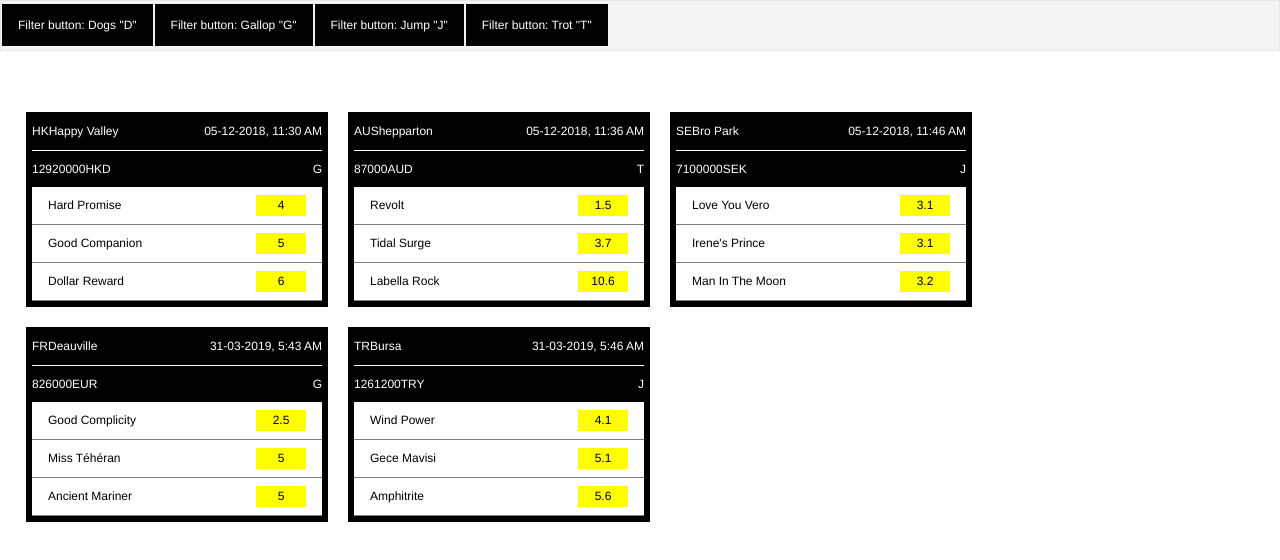
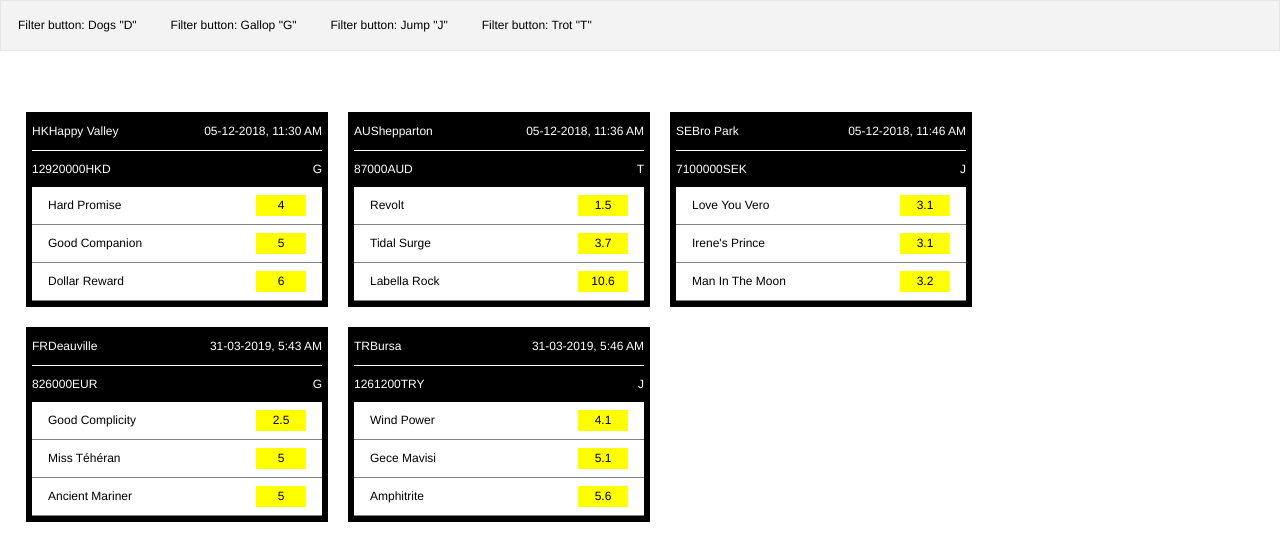
Before and after one commit to samczar/horseRacingJs, a React app: page / in a window 1280 px wide. Shown: the top 560 px of the page. Built offline with nearby package versions, Linux system fonts and the light colour scheme; the HTML template or start-up script is replaced by a standard one.

Commit message:
button-active

```diff
--- a/src/components/RaceTypeFilter.js
+++ b/src/components/RaceTypeFilter.js
@@ -4,16 +4,20 @@ import { selectRace } from "../redux/action";
 import { bindActionCreators } from "redux";
 
 class RaceTypeFilter extends Component {
+  // state = { count: this.props };
+
+  activeState() {}
   renderList() {
     const {
       appState: { filter }
     } = this.props;
+    this.props.appState.data;
 
     return this.props.activerace.map(racetype => {
       return (
         <li key={this.props.activerace.indexOf(racetype) + 1}>
           <a
-            className={"active"}
+            className={filter.includes(racetype.race_type) ? "active" : ""}
             onClick={() => this.props.selectRace(racetype.race_type)}
           >
             {racetype.discription} "{racetype.race_type}"
--- a/src/index.jsx
+++ b/src/index.jsx
@@ -7,7 +7,7 @@ import { PersistGate } from "redux-persist/integration/react";
 
 ReactDOM.render(
   <Provider store={store}>
-    <PersistGate loading={null} persistor={persistor}>
+    <PersistGate persistor={persistor}>
       <App />
     </PersistGate>
   </Provider>,
```
